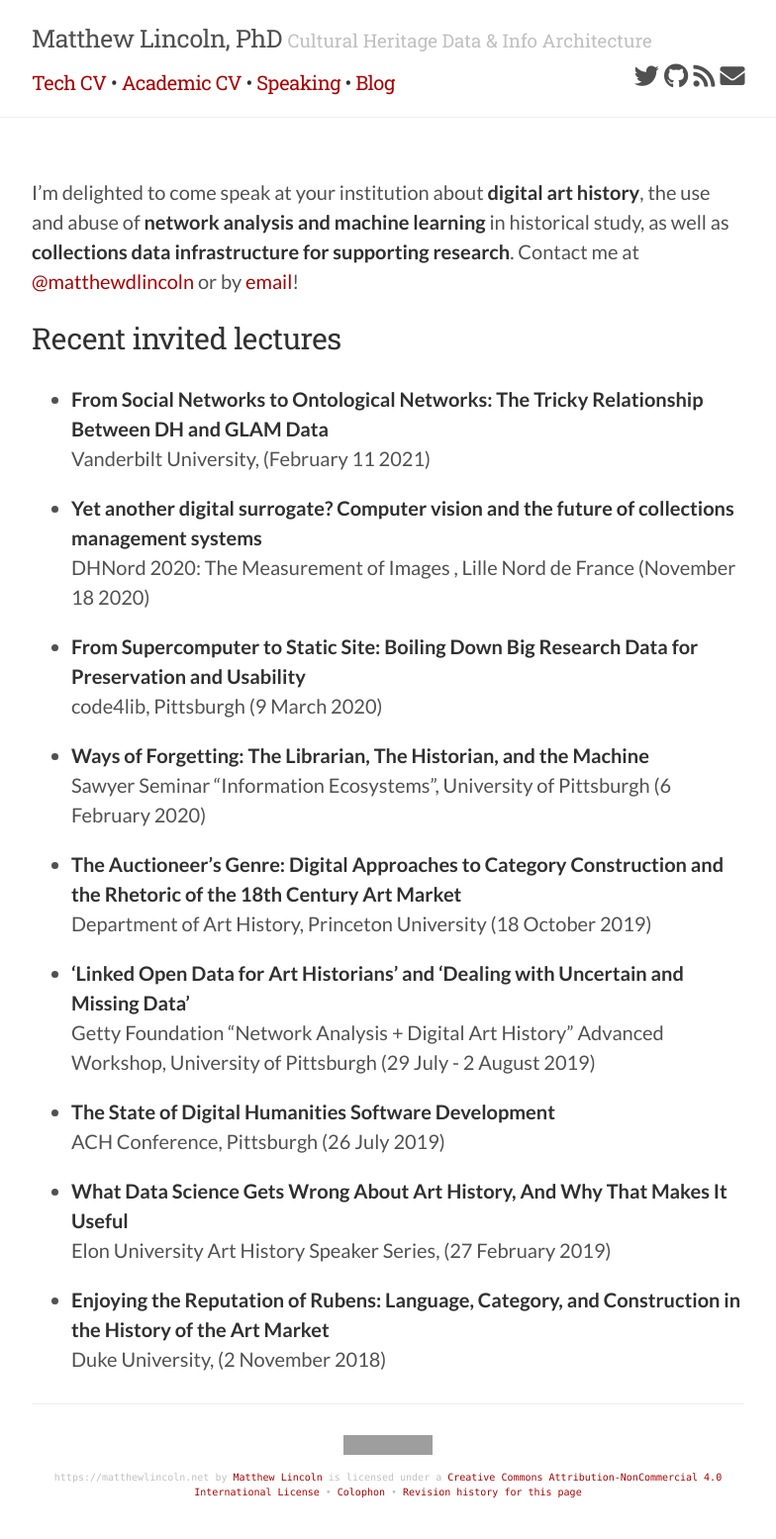
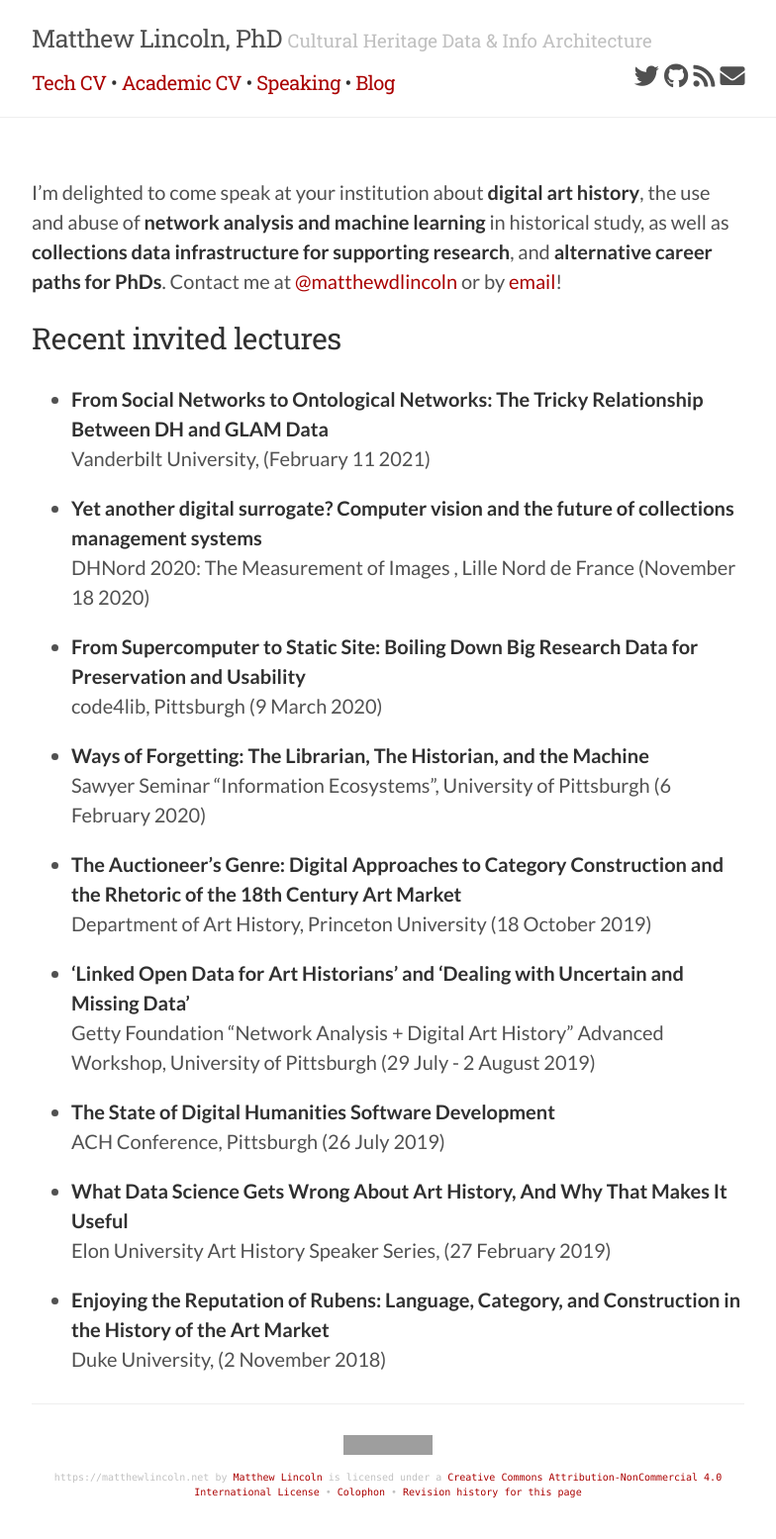
Before and after one commit to mdlincoln/mdlincoln.github.io, a Jekyll site: the page built from speaking.md, in a window 1280 px wide. Shown: the whole page at 99% size, without its empty margins (248-1032 px from the left). Built offline with Jekyll 4.4.1, drawn with Linux system fonts in a browser that asks for light colours; nearby versions of some CDN libraries; grey boxes are pictures that could not be loaded.

Commit message:
alt-ac note in speaking

```diff
--- a/speaking.md
+++ b/speaking.md
@@ -72,7 +72,7 @@ talks:
     invited: true
 ---
 
-I'm delighted to come speak at your institution about **digital art history**, the use and abuse of **network analysis and machine learning** in historical study, as well as **collections data infrastructure for supporting research**. Contact me at [@matthewdlincoln](https://twitter.com/matthewdlincoln) or by [email](mailto:matthew.d.lincoln@gmail.com)!
+I'm delighted to come speak at your institution about **digital art history**, the use and abuse of **network analysis and machine learning** in historical study, as well as **collections data infrastructure for supporting research**, and **alternative career paths for PhDs**. Contact me at [@matthewdlincoln](https://twitter.com/matthewdlincoln) or by [email](mailto:matthew.d.lincoln@gmail.com)!
 
 ## Recent invited lectures
 
```
